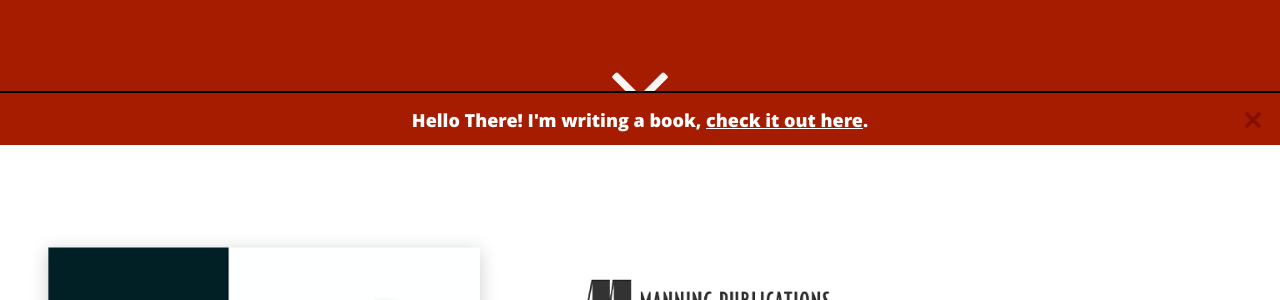
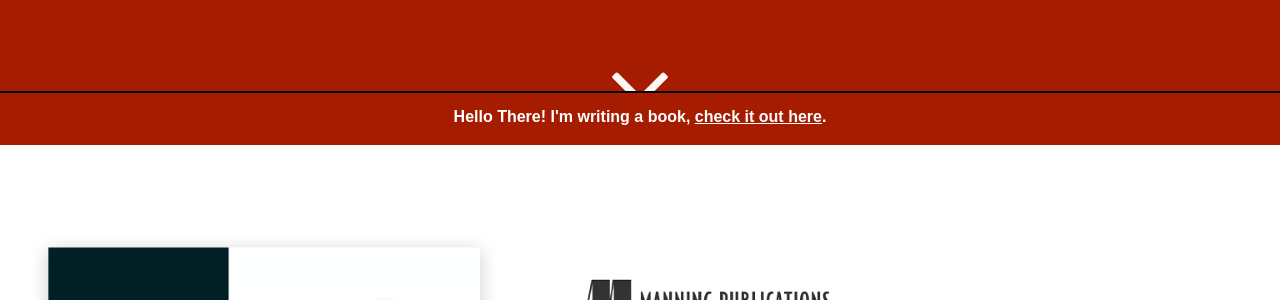
Before and after one commit to Mostafa-Samir/Mostafa-Samir.github.io, a Jekyll site: the page built from how-machine-learning-works.html, in a window 1280 px wide. Shown: the part 755-1055 px from the top of the page. Built offline with Jekyll 4.4.1, drawn with Linux system fonts in a browser that asks for light colours; nearby versions of some CDN libraries.

Commit message:
fix layout bug between home and posts pages

```diff
--- a/_includes/book-promo.html
+++ b/_includes/book-promo.html
@@ -28,8 +28,5 @@
             </a>
         </p>
     </div>
-    <div class="mobile-close" id="mobile-promo-close">
-        <img src="/assets/images/mobile_close_icon.png" />
-    </div>
 </div>
 <script src="/assets/js/book-promo.js"></script>
--- a/assets/css/book-promo.css
+++ b/assets/css/book-promo.css
@@ -97,6 +97,8 @@
 .book-promo-mobile p {
     margin-top: 15px;
     margin-bottom: 15px;
+    font-size: 1rem;
+    font-family: sans-serif;
 }
 
 .book-promo-mobile a {
--- a/assets/js/book-promo.js
+++ b/assets/js/book-promo.js
@@ -39,10 +39,5 @@ document.addEventListener('DOMContentLoaded', function() {
         promoIsClosed = true;
     });
 
-    document.querySelector("#mobile-promo-close").addEventListener('click', function() {
-        mobilePromo.style.display = "none";
-        promoIsClosed = true;
-    });
-
     promoView(mediaMatcher, pageUrl, promoIsClosed);
 });
--- a/how-machine-learning-works.html
+++ b/how-machine-learning-works.html
@@ -2,6 +2,7 @@
 layout: minimal
 title: "How Machine Learning Works"
 permalink: /how-machine-learning-works/index.html
+image: /assets/images/book-cover.png
 description: "A book written for software engineers by a software engineer who later turned into the world of machine learning.
               The primary focus is the practice; but it doesn't just use programmatic recipes that you can find online, it also helps you
               develop the intuition behind these recipes and the foundations upon which it's built. That way your ML experience would be robust
```
